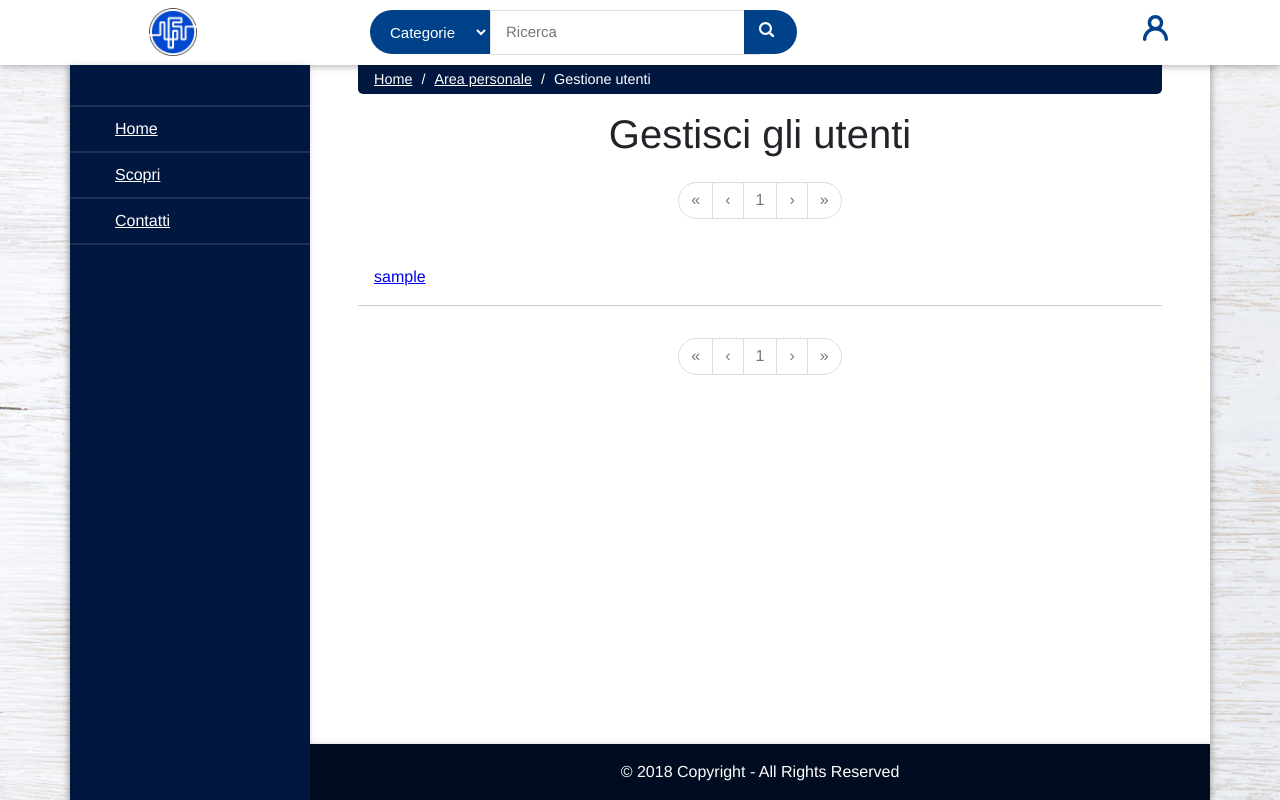
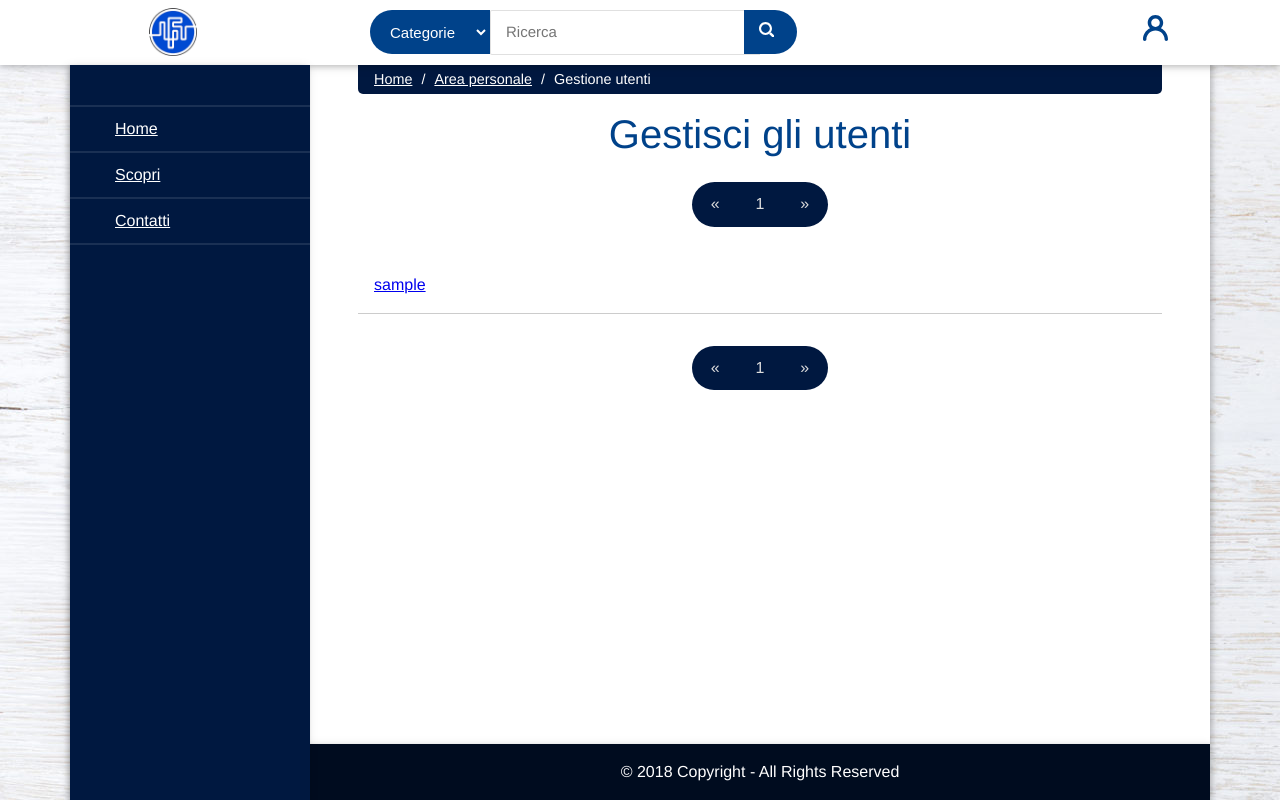
Before and after one commit to benny1693/FiloDiArianna, a PHP site: page /PHP/gestioneutenti.php in a window 1280 px wide. Run offline with PHP 8.4, Linux system fonts and the light colour scheme; the visitor is signed in with stand-in values (Sample User, id 1); tables that the repository leaves empty hold one stand-in row (values such as "Sample post").

Commit message:
Aggiunta di aiuti alla navigazione e migliorie

```diff
--- a/CSS/style.css
+++ b/CSS/style.css
@@ -29,15 +29,10 @@ h1,
 h2 {
 	margin-top: 0;
 	margin-bottom: 0.5rem;
-}
-
-h1,
-h2 {
-	margin-bottom: 0.5rem;
 	font-family: inherit;
 	font-weight: 500;
 	line-height: 1.2;
-	color: inherit;
+	color: #00428a;
 }
 
 h1 {
@@ -1091,65 +1095,41 @@ p.time {
 	display: inline;
 }
 
-.pagination > li > a,
-.pagination > li > span {
+.pagination > li > a {
 	position: relative;
 	float: left;
-	padding: 0.375rem 0.750rem;
+	padding: 0.675rem 1.15rem;
 	margin-left: -0.0625rem;
 	line-height: 1.42857143;
-	color: #337ab7;
+	color: #ffffff;
 	text-decoration: none;
-	background-color: #fff;
-	border: 1px solid #ddd;
-}
-
-.pagination > li:first-child > a,
-.pagination > li:first-child > span {
+	background-color: #00428a;
+}
+
+.pagination > li:first-child > a {
 	margin-left: 0;
 	border-top-left-radius: 25px;
 	border-bottom-left-radius: 25px;
 }
 
-.pagination > li:last-child > a,
-.pagination > li:last-child > span {
+.pagination > li:last-child > a {
 	border-top-right-radius: 25px;
 	border-bottom-right-radius: 25px;
 }
 
 .pagination > li > a:hover,
-.pagination > li > span:hover,
-.pagination > li > a:focus,
-.pagination > li > span:focus {
+.pagination > li > a:focus {
 	z-index: 2;
-	color: #23527c;
-	background-color: #eee;
-	border-color: #ddd;
-}
-
-.pagination > .active > a,
-.pagination > .active > span,
-.pagination > .active > a:hover,
-.pagination > .active > span:hover,
-.pagination > .active > a:focus,
-.pagination > .active > span:focus {
-	z-index: 3;
-	color: #fff;
-	cursor: default;
-	background: #337ab7;
-	border-color: #337ab6;
-}
-
-.pagination > .disabled > span,
-.pagination > .disabled > span:hover,
-.pagination > .disabled > span:focus,
+	color: #ffffff;
+	background-color: #001840;
+}
+
 .pagination > .disabled > a,
 .pagination > .disabled > a:hover,
 .pagination > .disabled > a:focus {
-	color: #777;
+	color: #ddd;
 	cursor: not-allowed;
-	background: #fff;
-	border-color: #ddd;
+	background: #001840;
 }
 
 /* END LIST ITEM ############################################## */
--- a/PHP/SearchPage.php
+++ b/PHP/SearchPage.php
@@ -52,12 +52,7 @@ class SearchPage extends Page {
 
 	public function offset() { return ($this->index - 1) * $this->limit; }
 
-
-	public function printArticleSublist($articleList, $admin = false) {
-
-		if ($articleList != null) {
-			if (!$this->administration) {
-				foreach ($articleList as $article){
+	private function printArticle($article){
 		echo '
 				<li>
 					<a href="articolo.php?articleID='.$article['ID'].'">
@@ -66,12 +61,12 @@ class SearchPage extends Page {
 					</a>
 				</li>';
 	}
-			} else {
-				foreach ($articleList as $article){
+
+	private function printAdministrationArticle($article,$admin){
 		echo '
 										<li class="page-administration clearfix">
                         <form action="pageaction.php" method="post">
-                            <a class="pagina" href="articolo.php?articleID='.$article['ID'].($this->administration ? '&instime='.$article['insTime'] : '').'">
+                            <a class="pagina" href="articolo.php?articleID='.$article['ID'].($this->administration == 2 ? '&instime='.$article['insTime'] : '').'">
                             	<p>'.$article['title'].'</p>
                             	<p class="time">'.$article['insTime'].'</p>
                             </a>
@@ -89,6 +84,17 @@ class SearchPage extends Page {
                         </form>
                     </li>';
 	}
+
+	public function printArticleSublist($articleList, $admin = false) {
+
+		if ($articleList != null) {
+			if (!$this->administration) {
+				foreach ($articleList as $article) {
+					$this->printArticle($article);
+				}
+			} else {
+				foreach ($articleList as $article)
+					$this->printAdministrationArticle($article,$admin);
 			}
 		}
 	}
@@ -100,10 +106,8 @@ class SearchPage extends Page {
 			$this->printArticleSublist(array_slice($list,$this->offset()),$admin);
 	}
 
-	private function printUserSublist($userList)
-	{
+	private function printUserSublist($userList){
 		foreach ($userList as $row) {
-
 			echo
 				"
 				<li class=\"page-administration clearfix\">
@@ -160,31 +164,25 @@ class SearchPage extends Page {
 		echo '<nav aria-label="Paginazione" class="nav-pages">
                 <ul class="pagination">';
 		if ($this->index == 1)
-			echo '
-					<li class="page-item disabled"><a href="#">&laquo;</a></li>
-					<li class="page-item disabled"><a href="#">&lsaquo;</a></li>';
+			echo '<li class="page-item disabled"><a href="#">&laquo;</a></li>';
 		else {
 			$this->printLink($article,1,'&laquo;');
-			$this->printLink($article,$this->index - 1, '&lsaquo;');
 		}
 
-		for ($i = 0; $i < 5; $i++) {
-			if ($this->index - 2 + $i > 0 && $this->index - 2 + $i <= $this->lastPage()) {
-				if ($i == 2)
+		for ($i = 0; $i < 3; $i++) {
+			if ($this->index - 1 + $i > 0 && $this->index - 1 + $i <= $this->lastPage()) {
+				if ($i == 1)
 					echo '<li class="page-item disabled"><a href="#">'.$this->index.'</a></li>';
 				else
-					$this->printLink($article,$this->index + $i - 2,$this->index + $i - 2);
+					$this->printLink($article,$this->index + $i - 1,$this->index + $i - 1);
 			}
 		}
 
 		if ($this->index == $this->lastPage())
-			echo'
-					<li class="page-item disabled"><a href="#" >&rsaquo;</a></li>
-					<li class="page-item disabled"><a href="#" >&raquo;</a></li>';
-		else {
-			$this->printLink($article,$this->index + 1,'&rsaquo;');
+			echo'<li class="page-item disabled"><a href="#" >&raquo;</a></li>';
+		else
 			$this->printLink($article,$this->lastPage(),'&raquo;');
-		}
+
 		echo '</ul>
             </nav>';
 	}
--- a/PHP/accesso.php
+++ b/PHP/accesso.php
@@ -48,6 +48,7 @@ if ($user->isRegistered()) {
 
         <section id="accesso">
             <h1>Accedi</h1>
+            <a href="registrazione.php" class="sr-only">Salta alla registrazione</a>
             <form data-toggle="validator" action="accesso.php" method="post">
                 <div class="form-group row">
                     <label for="inputUsername0" class="col-sm-3 col-form-label">Username</label>
--- a/PHP/gestioneutenti.php
+++ b/PHP/gestioneutenti.php
@@ -51,10 +51,12 @@ if ($user->isAdmin()) {
 		</nav>
 		<section>
 			<h1>Gestisci gli utenti</h1>
+            <a href="#lista" class="sr-only">Salta la paginazione</a>
             <?php $listPage->printNavigation(false); ?>
-            <ul class="query">
+            <ul id="lista" class="query">
             <?php $listPage->printUserList($list); ?>
             </ul>
+            <a href="#scroll-back-button" id="bottomnav" class="sr-only">Salta la navigazione</a>
             <?php $listPage->printNavigation(false); ?>
 		</section>
 	</div>
--- a/PHP/header.php
+++ b/PHP/header.php
@@ -5,6 +5,7 @@ $header = new Page();
 
 <header>
     <div class="container-fluid">
+        <a href="#sidebar-wrapper" class="sr-only">Vai al men&ugrave; di navigazione</a>
         <div class="row navbar">
             <div class="col-sm-2 col-xs-3">
                 <img class="navbar-brand" src="<?php echo Page::addPoints() . 'img/logo.png'; ?>" alt="Logo Filo di Arianna" />
--- a/PHP/listapagine.php
+++ b/PHP/listapagine.php
@@ -60,10 +60,12 @@ $listPage->setAdministration($pendenti);
                 <?php else: ?>
                     <p id="results">Trovati <?php echo $listPage->getArticles(); ?> risultati</p>
                     <p class="sr-only">Pagina <?php echo $listPage->getIndex(); ?> di <?php echo $listPage->lastPage(); ?></p>
+                    <a href="#lista" class="sr-only">Salta la paginazione</a>
                     <?php $listPage->printNavigation(true); ?>
-                    <ul class="query">
+                    <ul id="lista" class="query">
                         <?php $listPage->printArticleList($list, $user->isAdmin()); ?>
                     </ul>
+                    <a href="#scroll-back-button" id="bottomnav" class="sr-only">Salta la navigazione</a>
                     <?php $listPage->printNavigation(true); ?>
                 <?php endif; ?>
             <?php endif; ?>
--- a/PHP/modificapagina.php
+++ b/PHP/modificapagina.php
@@ -19,7 +19,7 @@ if (!$user->isRegistered()) {
             || $_POST['content'] == $info['content']);
 
         if ($page->hasErrors()) {
-            $_SESSION['errorMsg'] = "I campi inseriti non sono validi o uguali a quelli della pagina da modificare";
+            $_SESSION['errorMsg'] = "I campi inseriti non sono validi o sono uguali a quelli della pagina da modificare";
         } else {
             if (empty($_POST)) // Sono arrivato da una pagina senza usare un form
                 $_SESSION['errorMsg'] = 'Non hai selezionato una pagina da modificare';
@@ -129,12 +129,14 @@ unset($_SESSION['modification']);
                             <?php $page->printSelect($user->searchArticle('')); ?>
                         </select>
 					</p>
-					<button type="button" id="plus" class="btn" onclick="plusClick()">
+					<button type="button" id="plus" class="btn" onclick="plusClick()" aria-label="Aggiungi correlata">
 						<svg>
                             <path d="M 28, 20 h -8 v 8 h -4 v -8 h -8 v -4 h 8 v -8 h 4 v 8 h 8 v 4 z" />
                         </svg>
 					</button>
 				</fieldset>
+
+                <a href="#correlate" class="sr-only">Torna all'inserimento delle pagine correlate</a>
 
 				<div class="form-group submit-button">
 					<button type="submit" class="btn  btn-outline-primary">Fatto</button>
--- a/PHP/nuovapagina.php
+++ b/PHP/nuovapagina.php
@@ -124,10 +124,11 @@ if (!$page->hasErrors()){
                                 ?>
                         </select>
                     </p>
-                    <button type="button" id="plus" class="btn" onclick="plusClick()">
+                    <button type="button" id="plus" class="btn" onclick="plusClick()" aria-label="Aggiungi correlata">
                         <svg><path d="M 28, 20 h -8 v 8 h -4 v -8 h -8 v -4 h 8 v -8 h 4 v 8 h 8 v 4 z"/></svg>
                     </button>
 				</fieldset>
+                <a href="#correlate" class="sr-only">Torna all'inserimento delle pagine correlate</a>
 
 				<div class="form-group submit-button">
 					<button type="submit" id="fatto" class="btn btn-outline-primary">Fatto</button>
--- a/PHP/profilopubblico.php
+++ b/PHP/profilopubblico.php
@@ -23,6 +23,7 @@ try {
 	exit();
 }
 ?>
+<!DOCTYPE html>
 <html xmlns="http://www.w3.org/1999/xhtml" xml:lang="it-IT" lang="it-IT">
 
 <head>
--- a/PHP/ricerca.php
+++ b/PHP/ricerca.php
@@ -65,14 +65,14 @@ $from_scopri = !empty($_GET['category']) && !empty($_GET['subcategory']) && $_GE
                 <p id="results">Trovati <?php echo $listPage->getArticles(); ?> risultati</p>
                 <p class="sr-only">Pagina <?php echo $listPage->getIndex() ?> di <?php echo $listPage->lastPage(); ?></p>
 
+                <a href="#lista" class="sr-only">Salta la paginazione</a>
                 <?php $listPage->printNavigation(); ?>
-
-                <ul class="query">
+                <ul id="lista" class="query">
 
                 <?php $listPage->printArticleList($list); ?>
 
                 </ul>
-
+                <a href="#scroll-back-button" id="bottomnav" class="sr-only">Salta la navigazione</a>
                 <?php $listPage->printNavigation(); ?>
             <?php endif; ?>
         </section>
```
Also changed, not shown: other parts of CSS/style.css (+30 -25 lines), JS/custom.js (+5 -2 lines), PHP/articolo.php (+8 -1 lines). Lines whose indentation alone changed are shown as unchanged.
